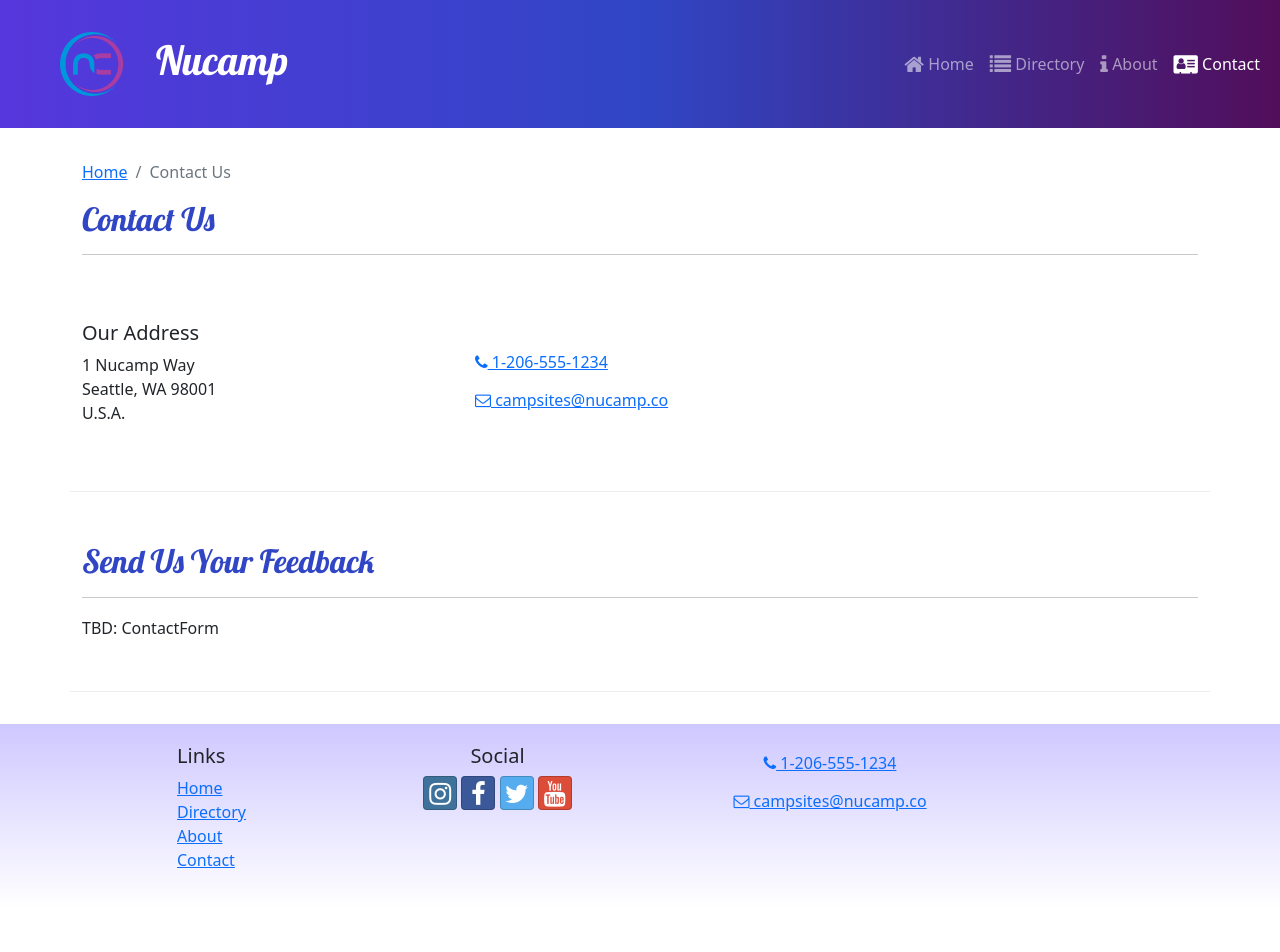
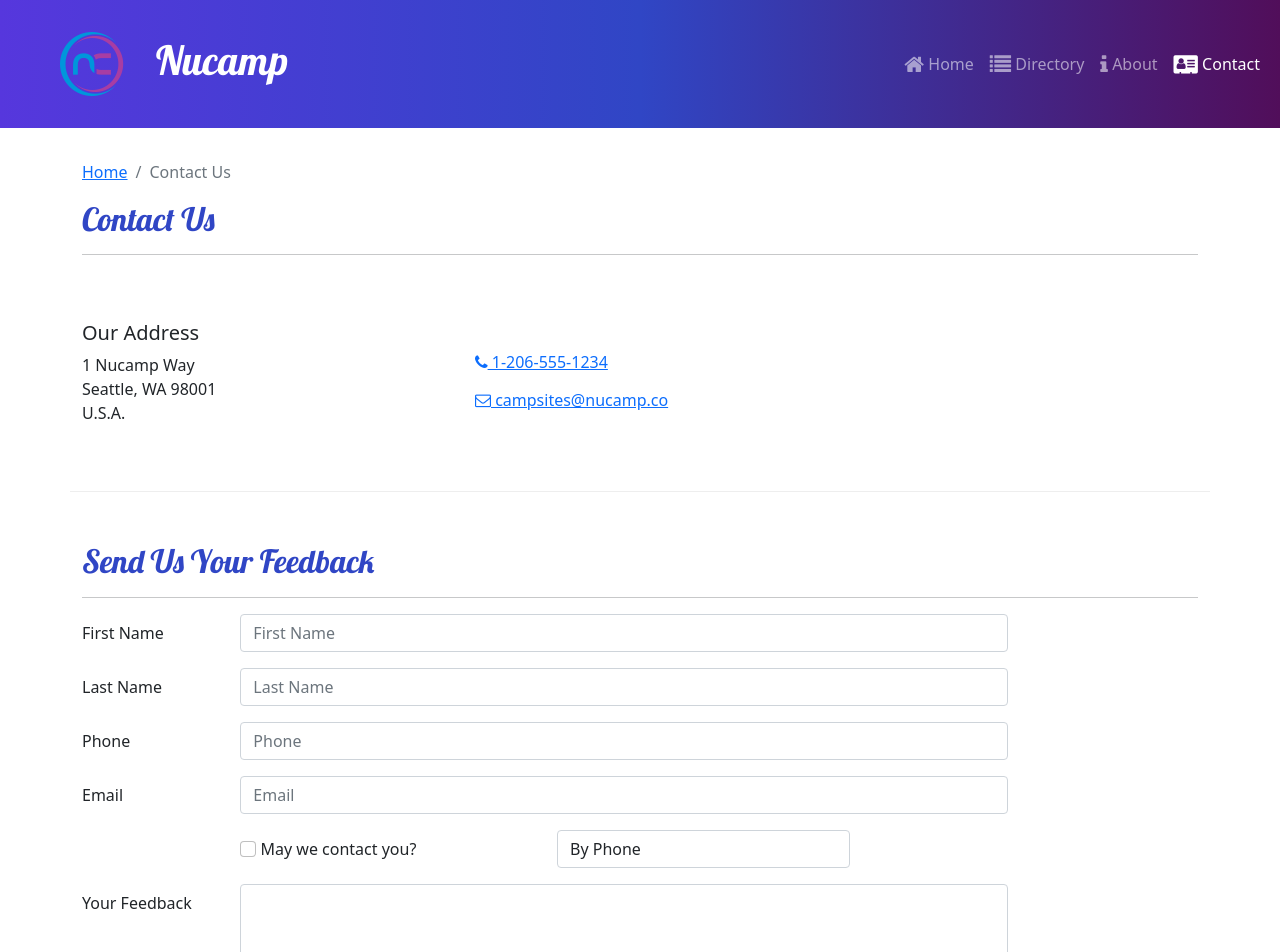
Before and after one commit to SubparEscobar/nucampsite-react, a React (Create React App) app: page /contact in a window 1280 px wide. Shown: the top 952 px of the page. Before the commit the page ends 908 px from the top, so only its background shows below. Built offline with nearby package versions, Linux system fonts and the light colour scheme.

Commit message:
ContactForm Parts 1 and 2

```diff
--- /dev/null
+++ b/src/components/ContactForm.js
@@ -0,0 +1,108 @@
+import { Button, Label, Col, FormGroup } from 'reactstrap';
+import { Formik, Field, Form } from 'formik';
+
+const ContactForm = () => {
+    return (
+        <Formik
+            initialValues={{
+                firstName: '',
+                lastName: '',
+                phoneNum: '',
+                email: '',
+                agree: false,
+                contactType: 'By Phone',
+                feedback: ''
+            }}
+        >
+            <Form>
+                <FormGroup row>
+                    <Label htmlFor='firstName' md='2'>
+                        First Name
+                    </Label>
+                    <Col md='10'>
+                        <Field
+                            name='firstName'
+                            placeholder='First Name'
+                            className='form-control'
+                        />
+                    </Col>
+                </FormGroup>
+                <FormGroup row>
+                    <Label htmlFor='lastName' md='2'>
+                        Last Name
+                    </Label>
+                    <Col md='10'>
+                        <Field
+                            name='lastName'
+                            placeholder='Last Name'
+                            className='form-control'
+                        />
+                    </Col>
+                </FormGroup>
+                <FormGroup row>
+                    <Label htmlFor='phoneNum' md='2'>
+                        Phone
+                    </Label>
+                    <Col md='10'>
+                        <Field
+                            name='phoneNum'
+                            placeholder='Phone'
+                            className='form-control'
+                        />
+                    </Col>
+                </FormGroup>
+                <FormGroup row>
+                    <Label htmlFor='email' md='2'>
+                        Email
+                    </Label>
+                    <Col md='10'>
+                        <Field
+                            name='email'
+                            placeholder='Email'
+                            type='email'
+                            className='form-control'
+                        />
+                    </Col>
+                </FormGroup>
+                <FormGroup row>
+                    <Label check md={{ size: 4, offset: 2 }}>
+                        <Field
+                            name='agree'
+                            type='checkbox'
+                            className='form-check-input'
+                            />{' '}
+                        May we contact you?
+                    </Label>
+                    <Col md='4'>
+                        <Field
+                            name='contactType'
+                            as='select'
+                            className='form-control'
+                        >
+                            <option>By Phone</option>
+                            <option>By Email</option>
+                        </Field>
+                    </Col>
+                </FormGroup>
+                <FormGroup row>
+                    <Label htmlFor='feedback' md='2'>
+                        Your Feedback
+                    </Label>
+                    <Col md='10'>
+                        <Field
+                            name='feedback'
+                            as='textarea'
+                            rows='12'
+                            className='form-control'
+                        />
+                    </Col>
+                </FormGroup>
+                <FormGroup row>
+
+                </FormGroup>
+            </Form>
+        </Formik>
+    )
+};
+
+export default ContactForm;
--- a/src/pages/ContactPage.js
+++ b/src/pages/ContactPage.js
@@ -1,5 +1,6 @@
 import { Container, Col, Row } from 'reactstrap';
 import SubHeader from '../components/SubHeader';
+import ContactForm from '../components/ContactForm';
 
 const ContactPage = () => {
     return (
@@ -40,7 +41,7 @@
                     <hr />
                 </Col>
                 <Col md='10'>
-                    TBD: ContactForm
+                    <ContactForm />
                 </Col>
             </Row>
         </Container>
```
